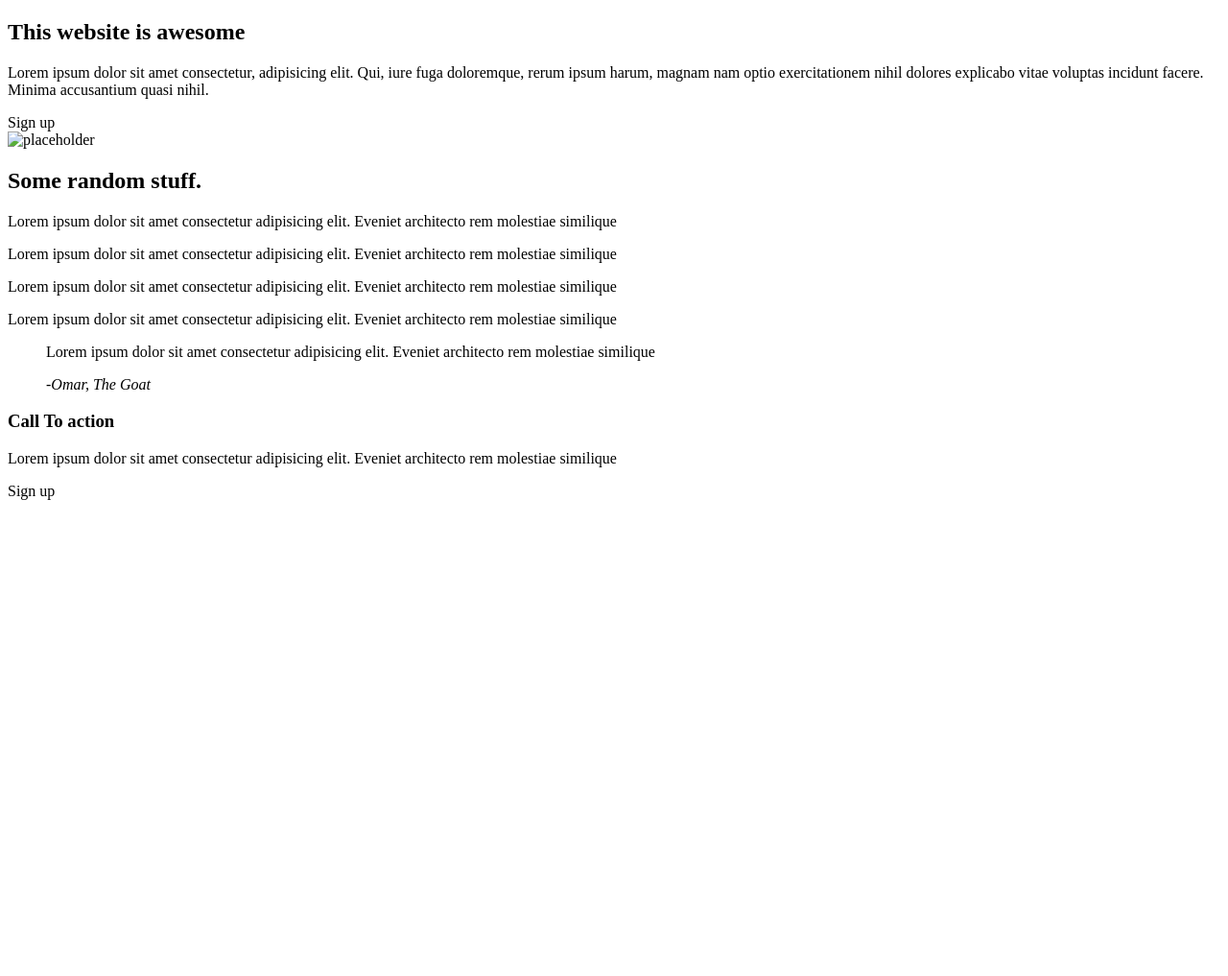
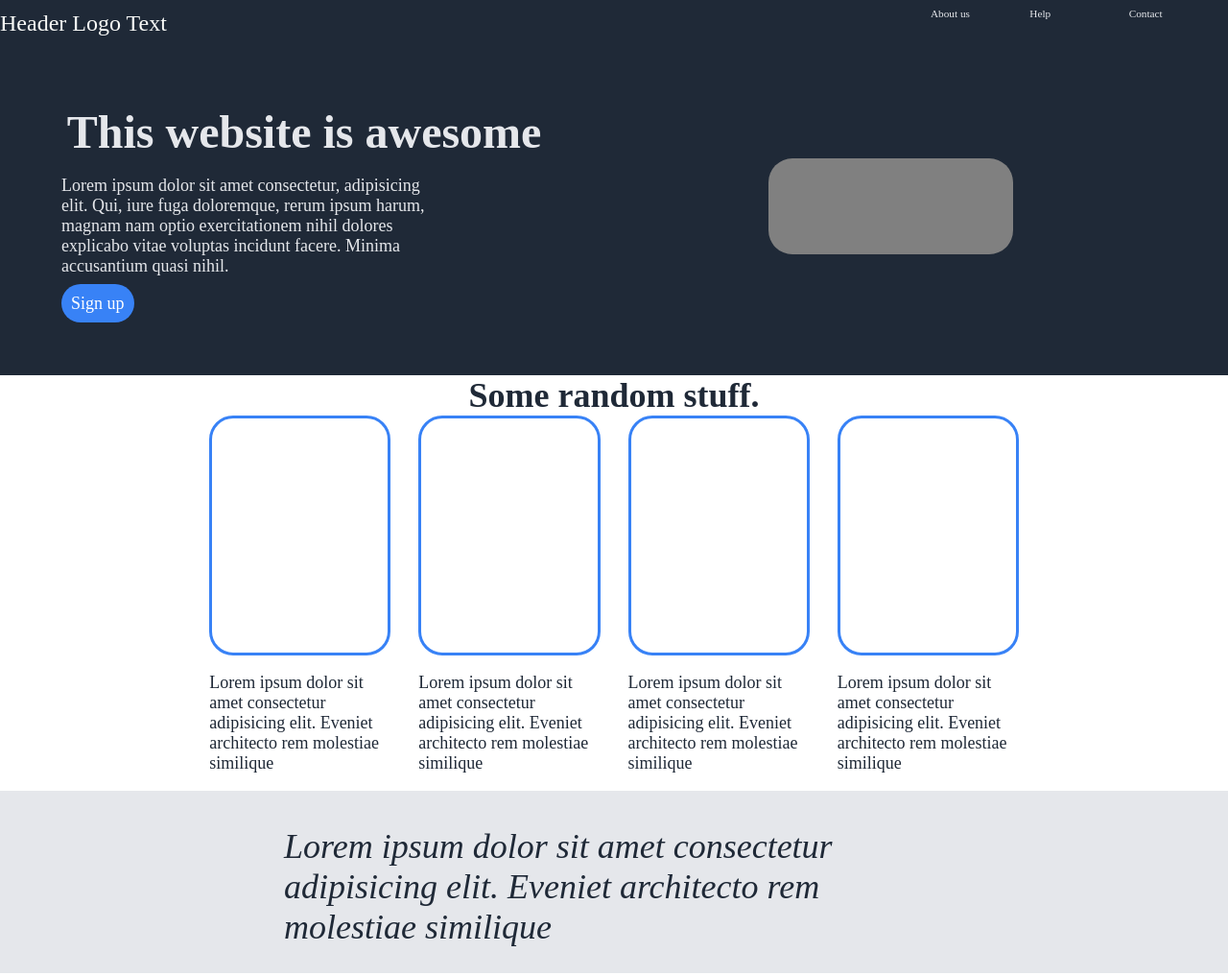
Before and after one commit to 8omz/landing-page2, a plain HTML site: page index.html in a window 1280 px wide. Shown: the top 1017 px of the page at 96% size. Before the commit the page ends 800 px from the top, so only its background shows below. Drawn offline with Linux system fonts and the light colour scheme.

Commit message:
BOOM SHAKA LAKA

```diff
--- a/index.html
+++ b/index.html
@@ -5,64 +5,81 @@
     <meta charset="UTF-8">
     <meta name="viewport" content="width=device-width, initial-scale=1.0">
     <title>Landing Page</title>
-    <link rel="stylesheets" href="styles.css">
+    <link rel="stylesheet" href="styles.css">
 </head>
 
 <body>
     <header>
+        <p class="logo">Header Logo Text</p>
+        <ul>
+            <li class="headerLink"><a>About us</a></li>
+            <li class="headerLink"><a>Help</a></li>
+            <li class="headerLink"><a>Contact</a></li>
 
+        </ul>
     </header>
-    <section class="section1">
+    <main>
+        <section class="section section1">
             <div class="mainblock">
                 <h1>This website is awesome</h1>
-            <p>Lorem ipsum dolor sit amet consectetur, adipisicing elit. Qui, iure fuga doloremque, rerum ipsum harum,
+                <p>Lorem ipsum dolor sit amet consectetur, adipisicing elit. Qui, iure fuga doloremque, rerum ipsum
+                    harum,
                     magnam nam optio exercitationem nihil dolores explicabo vitae voluptas incidunt facere. Minima
                     accusantium quasi nihil.</p>
                 <a class="signup">Sign up</a>
             </div>
-        <img alt="placeholder" href="#">
+            <div class="sideblock">
+                <div class="placeholder">
+
+                    <img class="image" alt="placeholder" href="#">
+                </div>
+            </div>
         </section>
-    <section class="section2">
+        <section class="section section2">
             <h2>Some random stuff.</h2>
             <div class="div-container">
-            <div class="block1">
+                <div class="block block1">
                     <div class="border-item"></div>
+                    <p>Lorem ipsum dolor sit amet consectetur adipisicing elit. Eveniet architecto rem molestiae
+                        similique
+                    </p>
+                </div>
+                <div class="block block2">
+                    <div class="border-item"></div>
+                    <p>Lorem ipsum dolor sit amet consectetur adipisicing elit. Eveniet architecto rem molestiae
+                        similique
+                    </p>
+                </div>
+                <div class="block block3">
+                    <div class="border-item"></div>
+                    <p>Lorem ipsum dolor sit amet consectetur adipisicing elit. Eveniet architecto rem molestiae
+                        similique
+                    </p>
+                </div>
+                <div class="block block4">
+                    <div class="border-item"></div>
+                    <p>Lorem ipsum dolor sit amet consectetur adipisicing elit. Eveniet architecto rem molestiae
+                        similique
+                    </p>
+                </div>
+            </div>
+        </section>
+        <section class="section section3">
+            <blockquote>
                 <p>Lorem ipsum dolor sit amet consectetur adipisicing elit. Eveniet architecto rem molestiae similique
                 </p>
-            </div>
-            <div class="block2">
-                <div class="border-item"></div>
-                <p>Lorem ipsum dolor sit amet consectetur adipisicing elit. Eveniet architecto rem molestiae similique
-                </p>
-            </div>
-            <div class="block3">
-                <div class="border-item"></div>
-                <p>Lorem ipsum dolor sit amet consectetur adipisicing elit. Eveniet architecto rem molestiae similique
-                </p>
-            </div>
-            <div class="block4">
-                <div class="border-item"></div>
-                <p>Lorem ipsum dolor sit amet consectetur adipisicing elit. Eveniet architecto rem molestiae similique
-                </p>
-            </div>
-
-
-        </div>
-    </section>
-    <section class="section3">
-        <blockquote>
-            <p>Lorem ipsum dolor sit amet consectetur adipisicing elit. Eveniet architecto rem molestiae similique </p>
                 <address class="author">-Omar, The Goat</address>
             </blockquote>
         </section>
-    <section class="section4">
+        <section class="section section4">
             <div class="c2a">
                 <h3>Call To action</h3>
-            <p>Lorem ipsum dolor sit amet consectetur adipisicing elit. Eveniet architecto rem molestiae similique </p>
+                <p>Lorem ipsum dolor sit amet consectetur adipisicing elit. Eveniet architecto rem molestiae similique
+                </p>
                 <a class="signup">Sign up</a>
             </div>
         </section>
-
+    </main>
 </body>
 
 </html>
--- a/styles.css
+++ b/styles.css
@@ -1,5 +1,180 @@
-*{
+* {
     box-sizing: border-box;
     font-size: 62.5%;
 
 }
+p{
+    font-size: 1.8rem;
+}
+body{
+    margin: 0;
+
+}
+
+header {
+    height: 5vh;
+    display: flex;
+    background-color: #1F2937;
+}
+
+li {
+    display: inline-block;
+    list-style: none;
+justify-content: space-around;
+flex: 1;
+}
+ul{
+    display: flex;
+    flex:1;
+}
+.logo{
+    flex:3;
+    display: flex;
+    font-size: 2.4rem;
+    color: #F9FAF8;
+    align-items: center;
+}
+
+main {
+    height: 95vh;
+}
+
+.section {
+    width: 100%;
+    height: 25%;
+    padding: 0 20%;
+}
+
+.headerLink{
+    color: #E5E7EB;
+    font-size: 1.8rem;
+}
+
+/*section 1*/
+.section1 {
+   background-color: #1F2937;
+   color: #E5E7EB;
+   display: flex;
+   height: fit-content; padding: 5%;
+}
+.section1 p{
+width: 70%;
+}
+.signup{
+    text-align: center;
+    background-color: #3882F6;
+    color: white;
+    font-size: 1.8rem;
+    border-radius: 25px;
+    padding: 1rem;
+    cursor: pointer;
+}
+.signup:hover{
+background-color: #225ab3;
+color: #E5E7EB;
+}
+.mainblock{
+    flex:1;
+    margin:auto;
+}
+.sideblock{
+    flex:1;
+    justify-content: center;
+    align-items: center;
+    display: flex;
+}
+.image{
+    display: none;
+}
+.placeholder{
+    width: 255px;
+    min-height: 100px;
+    background-color: gray;
+    border-radius: 25px;
+}
+h1{
+    font-weight: 800;
+    font-size: 4.8rem;
+    margin: 1%;
+}
+/*section 2 */
+.section2 {
+    color: #1F2937;
+    height: fit-content;
+    padding: 0;
+}
+.div-container{
+    display: grid;
+    width: 100%;
+    grid-template-columns: repeat(6,1fr);
+    gap: 2.9rem;
+}
+.block1{
+grid-column-start: 2;
+}
+
+
+h2{
+    text-align: center;
+    font-size: 3.6rem;
+    color: #1F2937;
+    margin: 0;
+}
+.border-item{
+    border-radius: 25px;
+    border: 3px #3882F6 solid;
+    width: 100%;
+    min-height: 25rem;
+}
+
+.section3 {
+    background-color: #E5E7EB;
+    color: #1f2937;
+    display: flex;
+}
+.section3 p{
+    font-size: 3.6rem;
+    color: #1F2937;
+    font-style: italic;
+    font-weight: lighter;
+}
+address{
+    font-size: 2.2rem;
+    float: right;
+}
+blockquote{
+    width: 50%;
+    justify-content: center;
+    align-items: center;
+    flex: auto;
+
+}
+.section4 {
+   color:#E5E7EB;
+   display:flex;
+   flex-direction: row;
+   height: 25%;
+}
+
+.c2a{
+    background-color: #3882F6;
+    border-radius: 15px;
+height: fit-content;
+flex: 1;
+text-align: center;
+margin-top: 5%;
+}
+.c2a p {
+    width: 87ch;
+    display:inline-block;
+    margin-right: 5%;
+}
+.c2a h3{    width: 14ch;
+    font-size: 2.3rem;
+    margin-left: 6%;
+    margin-bottom: 0;
+}
+
+.c2a a{
+    border: 2px white solid;
+}
```
Lines whose indentation alone changed are shown as unchanged.
